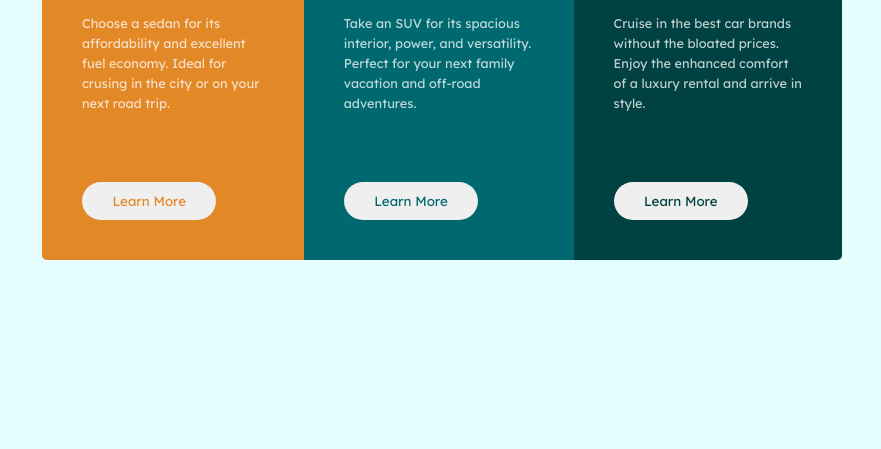
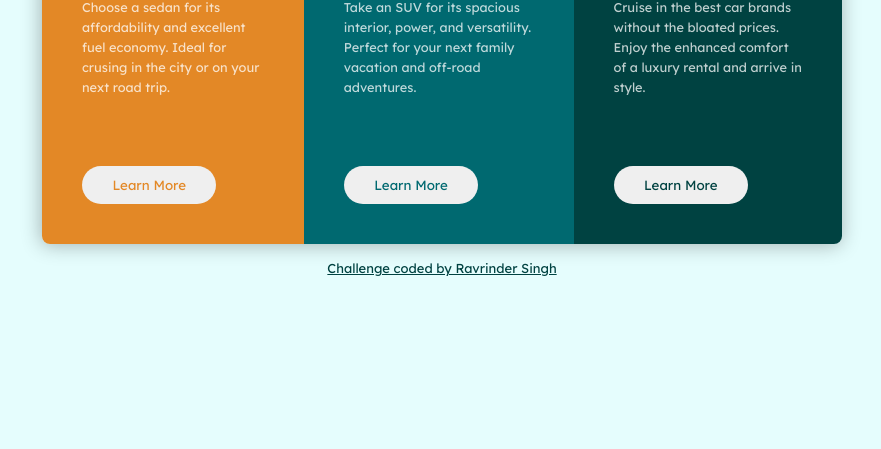
Before and after one commit to TechWithGod/grazitti_interactive_assessments, a plain HTML site: page car_brands/index.html in a window 1280 px wide. Shown: the part 351-800 px from the top of the page, without its empty margins (198-1079 px from the left). Drawn offline with Linux system fonts and the light colour scheme.

Commit message:
car-brands assessment project completed;

```diff
--- a/car_brands/assets/styles/style.css
+++ b/car_brands/assets/styles/style.css
@@ -23,11 +23,26 @@ html {
 body {
     background:var(--body-bg);
     padding:0.5rem;
+    display:flex;
+    flex-direction: column;
 }
 /* wrapper */
 div.wrapper {
     max-width:800px;
+    box-shadow:-1px 1px 20px rgba(0,0,0,0.3);
+    border-radius:0.5rem;
 }
+
+body::after {
+    content: "Challenge coded by Ravrinder Singh";
+    margin-top:1rem;
+    text-align: center;
+    color:var(--bg-luxury);
+    text-decoration: underline;
+    cursor:pointer;
+    font-size:small;
+}
+
 
 
 /* globals */
@@ -76,8 +91,8 @@ div.logo img {
 
 div.sedans {
     background: var(--bg-sedans);
-    border-top-left-radius: 0.3rem;
-    border-top-right-radius:0.3rem;
+    border-top-left-radius: .5rem;
+    border-top-right-radius:.5rem;
 }
 
 div.sedans .btn {
@@ -166,13 +181,13 @@ div.container .learn-more:hover {
 
     div.sedans {
         border-top-right-radius:0rem;
-        border-top-left-radius:0.3rem;
-        border-bottom-left-radius:0.3rem;
+        border-top-left-radius:0.5rem;
+        border-bottom-left-radius:0.5rem;
     }
     div.luxury {
         border-bottom-left-radius:0rem;
-        border-top-right-radius:0.3rem;
-        border-bottom-right-radius:0.3rem;
+        border-top-right-radius:0.5rem;
+        border-bottom-right-radius:0.5rem;
     }
 
     .description {
@@ -190,4 +205,6 @@ div.container .learn-more:hover {
         bottom:2.5rem;
     }
 
+
+
 }
```
